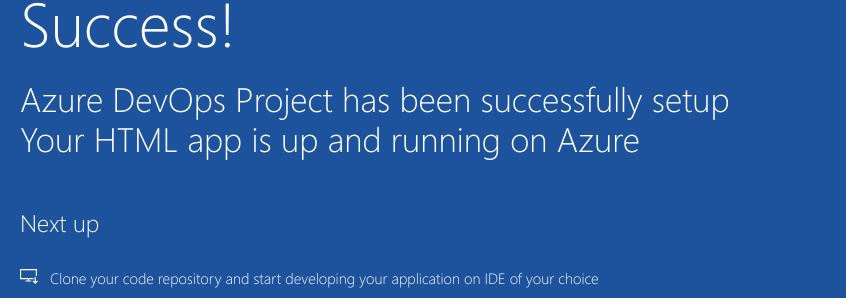
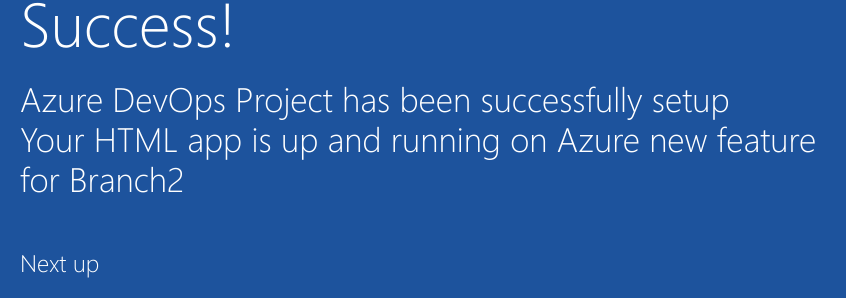
Before and after one commit to IFTIKHARRK/HooliCo, a plain HTML site: page index.html in a window 1280 px wide. Shown: the part 392-690 px from the top of the page, 205-1051 px from the left. Drawn offline with Linux system fonts and the light colour scheme.

Commit message:
Branch 2, Added New Feature on index.html

```diff
--- a/index.html
+++ b/index.html
@@ -20,7 +20,7 @@
             <div class="content-body">
                 <div class="success-text">Success!</div>
                 <div class="description line-1"> Azure DevOps Project has been successfully setup</div>
-                <div class="description line-2"> Your HTML app is up and running on Azure</div>
+                <div class="description line-2"> Your HTML app is up and running on Azure new feature for Branch2</div>
                 <div class="next-steps-container">
                     <div class="next-steps-header">Next up</div>
                     <div class="next-steps-body">
```
